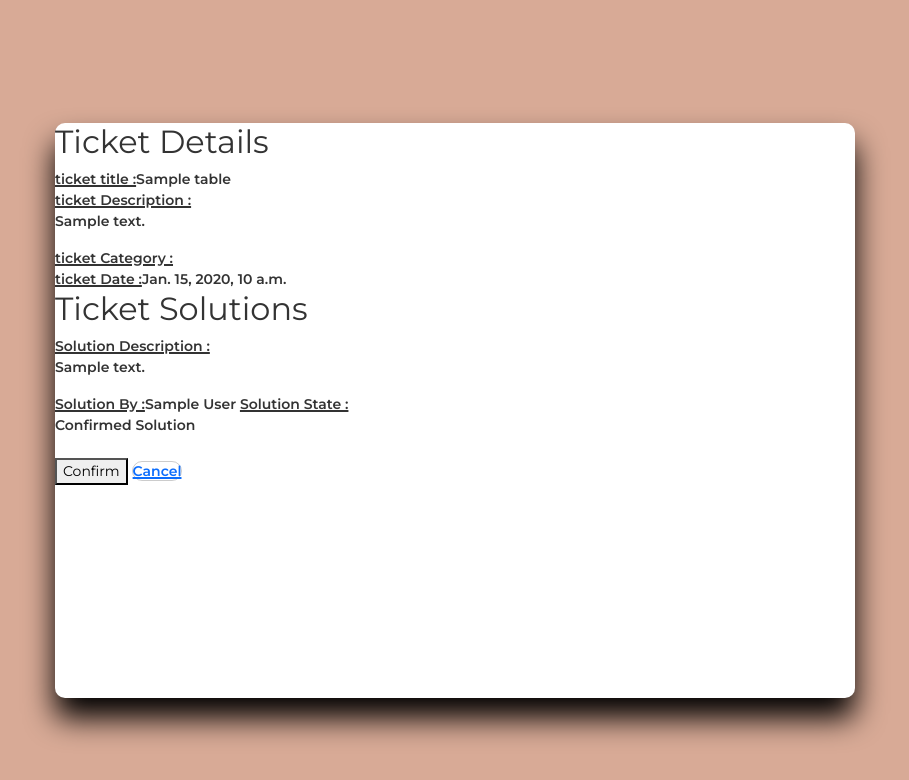
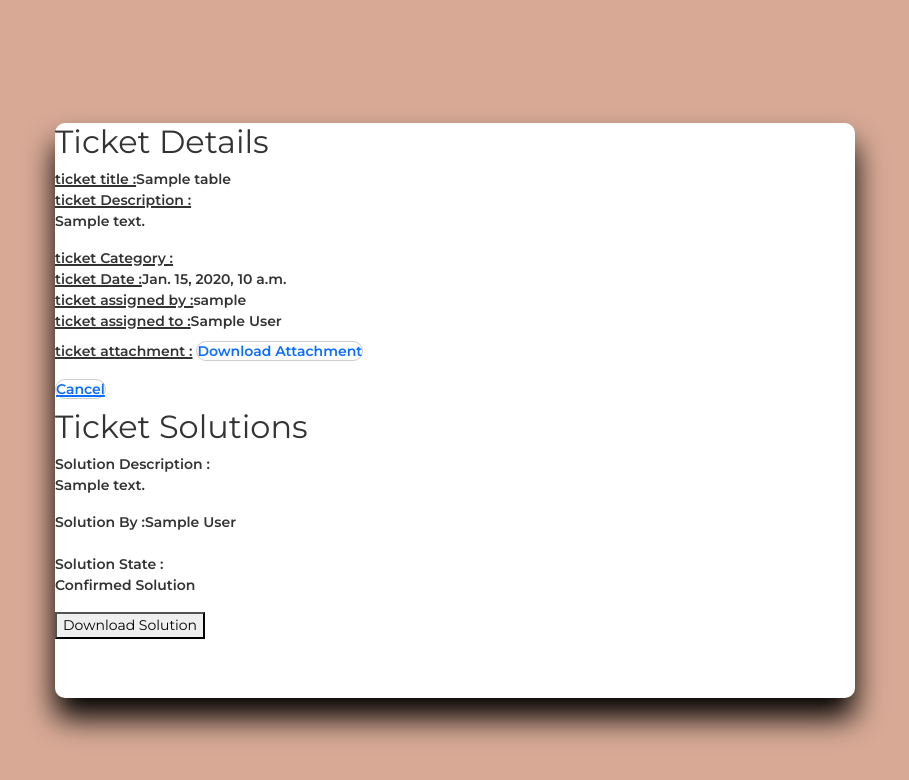
Before and after one commit to Acnosan/univ_itil_incident_management, a Django app: a page that uses app_l3/template/app_l3/tickets/ticket_display.html in a window 1280 px wide. Shown: the top 780 px of the page, without its empty margins (185-1094 px from the left). Run offline with Django 5.2, Linux system fonts and the light colour scheme; data comes from the database, SQL or seed files in the repository; tables that the repository leaves empty hold one stand-in row (values such as "Sample post"); some libraries are stand-ins or nearby versions.

Commit message:
adding download things

```diff
--- a/app_l3/models.py
+++ b/app_l3/models.py
@@ -138,7 +138,7 @@ class TicketsModel(models.Model):
     assigned_by = models.ForeignKey(UserModel,on_delete=models.CASCADE)
     assigned_to = models.ForeignKey(TechnicianModel,on_delete=models.CASCADE,blank=True,null=True)
     description = models.TextField(blank=False,null=False)
-    attachment = models.FileField(blank=True,null=True,upload_to='ticket_attachments/')
+    attachment = models.FileField(blank=True,null=True,upload_to='app_l3/ticket_attachments/')
     ticket_creation_date = models.DateTimeField(auto_now_add=True,null=True,blank=True)
 
     class Meta:
@@ -157,3 +157,11 @@ class TicketSolutionModel(models.Model):
 
     class Meta:
         db_table = 'tickets_solutions_table'
+
+class TicketSolutionAttachmentModel(models.Model):
+
+    targeted_solution = models.ForeignKey(TicketSolutionModel,on_delete=models.PROTECT,blank=False,null=False)
+    attachment = models.FileField(blank=True,null=True,upload_to='downloaded_solutions/')
+
+    class Meta:
+        db_table = 'tickets_solutions_attachment_table'
--- a/app_l3/template/app_l3/tickets/ticket_display.html
+++ b/app_l3/template/app_l3/tickets/ticket_display.html
@@ -23,19 +23,38 @@
         <label class="card-title">ticket Category :</label>{{ ticket_display.category }}
         <br/>
         <label class="card-title">ticket Date :</label><span>{{ ticket_display.ticket_creation_date }}</span>
-
+        <br/>
+        <label class="card-title">ticket assigned by :</label><span>{{ ticket_display.assigned_by }}</span>
+        <br/>
+        <label class="card-title">ticket assigned to :</label><span>{{ ticket_display.assigned_to }}</span>
+        <br/>
+        <label class="card-title">ticket attachment :</label>
+        {% if ticket_display.attachment %}
+            <a href="{% url 'download_attachment' ticket_title=ticket_display.title %}" id="download-link" target="_blank">Download Attachment</a>
+        {% else %}
+            No attachment available
+        {% endif %}
+        <br/>
+        <a href="{% url 'home' type_user=type_user %}" ><label id="back" name="return" >Cancel</label></a>
         <h2>Ticket Solutions</h2>
         {% if ticket_solution is not None %}
             {% for solution in ticket_solution %}
-                <label >Solution Description :</label><p>{{solution.solution_description}}</p>
-                <label >Solution By :</label>{{solution.solution_by.tech_as_user.first_name}} {{solution.solution_by.tech_as_user.last_name}}
-                <label >Solution State :</label>{% if solution.confirmed_solution %}<p>Confirmed Solution</p>{% else %}<p>Not Confirmed Solution</p>{% endif %}
+                <span >Solution Description :</span><p>{{solution.solution_description}}</p>
+                <span >Solution By :</span>{{solution.solution_by.tech_as_user.first_name}} {{solution.solution_by.tech_as_user.last_name}}
+                <br/><br/>
+                <span >Solution State :</span>{% if solution.confirmed_solution %}<p>Confirmed Solution</p>{% else %}<p>Not Confirmed Solution</p>{% endif %}
 
+                {%if not solution.confirmed_solution %}
                 <form action="{% url 'confirm_ticket' ticket_title=ticket_display.title solution_id=solution.id %}" method="post">
                     {% csrf_token %}
                     <button type="submit" name="confirm" id="regDirect" >Confirm</button>
-                    <a href="{% url 'home' type_user=type_user %}" ><label id="back" name="return" >Cancel</label></a>
                 </form>
+                {%else%}
+                <form action="{% url 'download_solution' ticket_title=ticket_display.title  solution_id=solution.id %}" method="post">
+                    {% csrf_token %}
+                    <button type="submit" name="confirm" id="regDirect" >Download Solution</button>
+                </form>
+                {% endif %}
             {% endfor %}
         {%else%}
             <div class="card-header">
@@ -46,3 +65,22 @@
     </div>
 </div>
 {% endblock %}
+
+{% block script %}
+<script>
+    document.addEventListener('DOMContentLoaded', function() {
+        // Get the download link
+        var downloadLink = document.getElementById('download-link');
+
+        // Add a click event listener to the download link
+        downloadLink.addEventListener('click', function(event) {
+            // Prevent the default link behavior (preventing navigation)
+            event.preventDefault();
+
+            // Open the download link in a new tab
+            window.open(downloadLink.href, '_blank');
+        });
+    });
+</script>
+
+{% endblock %}
--- a/app_l3/urls.py
+++ b/app_l3/urls.py
@@ -14,6 +14,8 @@ urlpatterns = [
     path("ticket/update/<str:ticket_title>/",views.update_ticket,name="update_ticket_form"),
     path("ticket/delete/<str:ticket_title>/",views.delete_ticket,name="delete_ticket"),
     path("ticket/confirm/<str:ticket_title>/<int:solution_id>/",views.confirm_ticket,name="confirm_ticket"),
+    path("ticket/solution/download-<str:ticket_title>-<int:solution_id>/",views.download_solution,name="download_solution"),
+    path('download-attachment/<str:ticket_title>/', views.download_attachment, name='download_attachment'),
 
     path("category/create/",views.add_category,name="add_category_form"),
     path("priority/create/",views.add_priority,name="add_priority_form"),
--- a/app_l3/views.py
+++ b/app_l3/views.py
@@ -6,10 +6,14 @@ from django.shortcuts import render,redirect,HttpResponse,get_object_or_404
 from django.contrib import messages
 from .forms import RegisterUserForm,AddTicketsForm,AddTicketSolutionForm
 from .forms import AddCategoryForm,AddPriorityForm,AddStatusForm
-from .models import UserModel,TicketsModel,TicketSolutionModel
+from .models import UserModel,TicketsModel,TicketSolutionModel,TicketSolutionAttachmentModel
 from .models import TechnicianModel,AdminModel,ObserverModel,SelfServiceModel
 from .models import CategoryModel,PriorityModel,StatusModel
 from datetime import date,datetime
+
+from django.conf import settings
+import os
+
 # Create your views here.
 
 def home(response,type_user):
@@ -51,11 +55,11 @@ def home(response,type_user):
 
     try:
         tickets_solution_confirmed = TicketsModel.objects.filter(status=status)
-    except TicketSolutionModel.DoesNotExist:
+    except TicketsModel.DoesNotExist:
         pass
 
     try:
-        ticket_solution_date = TicketSolutionModel.objects.get(confirmed_solution=True).ticket_solution_date
+        tickets_solution = TicketSolutionModel.objects.filter(confirmed_solution=True)
     except TicketSolutionModel.DoesNotExist:
         pass
 
@@ -70,7 +74,7 @@ def home(response,type_user):
 
     context = {'type_user':type_user,'is_staff':is_staff,'is_self_service':is_self_service,'is_observer':is_observer,'is_technician':is_technician,
     'tickets_created_by_me':tickets_created_by_me,'tickets_assigned_to_me':tickets_assigned_to_me,
-    'tickets_solution_confirmed':tickets_solution_confirmed,'ticket_solution_date':ticket_solution_date,
+    'tickets_solution_confirmed':tickets_solution_confirmed,'tickets_solution':tickets_solution,
     'count_my_tickets':count_tickets_created_by_me,'count_to_me_tickets':count_tickets_assigned_to_me,'count_resolved_tickets':count_tickets_solution_confirmed,
     'count_all_tickets':count_all_tickets,'all_tickets':all_tickets}
     return render(response, "template/app_l3/home.html", context)
@@ -250,12 +254,13 @@ def confirm_ticket(response,ticket_title,solution_id):
     ticket_solution= TicketSolutionModel.objects.get(pk=solution_id)
     if response.method == "POST":
         try:
-                ticket.status = StatusModel.objects.get(status_name='closed')
-                ticket.save()
-                ticket_solution.confirmed_solution = True
-                ticket_solution.ticket_solution_date = datetime.now()
-                ticket_solution.save()
-                return redirect("home", type_user=response.session.get('type_user'))
+            ticket.status = StatusModel.objects.get(status_name='closed')
+            ticket.save()
+            ticket_solution.confirmed_solution = True
+            ticket_solution.ticket_solution_date = datetime.now()
+            ticket_solution.save()
+            #return redirect("home", type_user=response.session.get('type_user'))
+            return redirect('console_ticket',ticket_title=ticket_title)
         except ticket_solution.DoesNotExist:
             return HttpResponse("Object not found", status=404)
     else:
@@ -282,6 +287,44 @@ def add_solution(response,ticket_title):
 
     context = {'type_user':type_user,'ticket_title':ticket.title,'targeted_ticket_form':targeted_ticket_form,'solution_ticket_form':solution_ticket_form}
     return render(response,"template/app_l3/tickets/ticket_solution.html",context)
+
+def download_solution(response,ticket_title,solution_id):
+    ticket = get_object_or_404(TicketsModel, title=ticket_title)
+    solution = get_object_or_404(TicketSolutionModel,confirmed_solution=True,targeted_ticket=ticket)
+    if response.method == 'POST':
+        readData = solution.solution_description
+        filename = str(solution_id)+'_'+ticket_title+'.txt'
+
+        if not os.path.exists(settings.MEDIA_SOL_ROOT):
+            os.makedirs(settings.MEDIA_SOL_ROOT)
+
+        file_path = os.path.join(settings.MEDIA_SOL_ROOT,filename)
+        with open(file_path, 'w') as file:
+            file.write(readData)
+
+        TicketSolutionAttachmentModel.objects.create(targeted_solution=solution,attachment=filename)
+
+        response = HttpResponse(readData, content_type='text/plain')
+        response['Content-Disposition'] = f'attachment; filename={filename}'
+        return response
+    else:
+        # Handle GET requests or other methods
+        return HttpResponse("Method not allowed", status=405)
+
+def download_attachment(response, ticket_title):
+    ticket = get_object_or_404(TicketsModel, title=ticket_title)
+
+    response = HttpResponse(ticket.attachment.read(), content_type='application/octet-stream')
+    response['Content-Disposition'] = f'attachment; filename="{ticket.attachment.name}"'
+
+    if not os.path.exists(settings.MEDIA_ATT_ROOT):
+        os.makedirs(settings.MEDIA_ATT_ROOT)
+
+    file_path = os.path.join(settings.MEDIA_ATT_ROOT,ticket.attachment.name)
+    with open(file_path, 'wb') as file:
+        file.write(ticket.attachment.read())
+
+    return response
 
 def add_category(response):
     type_user = response.session.get('type_user')
--- a/incident_managment_L3/settings.py
+++ b/incident_managment_L3/settings.py
@@ -11,10 +11,12 @@ https://docs.djangoproject.com/en/5.0/ref/settings/
 """
 
 from pathlib import Path
+import os
 
 # Build paths inside the project like this: BASE_DIR / 'subdir'.
 BASE_DIR = Path(__file__).resolve().parent.parent
-
+MEDIA_SOL_ROOT = os.path.join(BASE_DIR,'app_l3/downloaded_solutions')
+MEDIA_ATT_ROOT = os.path.join(BASE_DIR)
 
 # Quick-start development settings - unsuitable for production
 # See https://docs.djangoproject.com/en/5.0/howto/deployment/checklist/
```
Also changed, not shown: app_l3/template/app_l3/home.html (+11 -6 lines), app_l3/migrations/0005_ticketsolutionattachmentmodel.py (added), app_l3/migrations/0006_alter_ticketsmodel_attachment.py (added).
